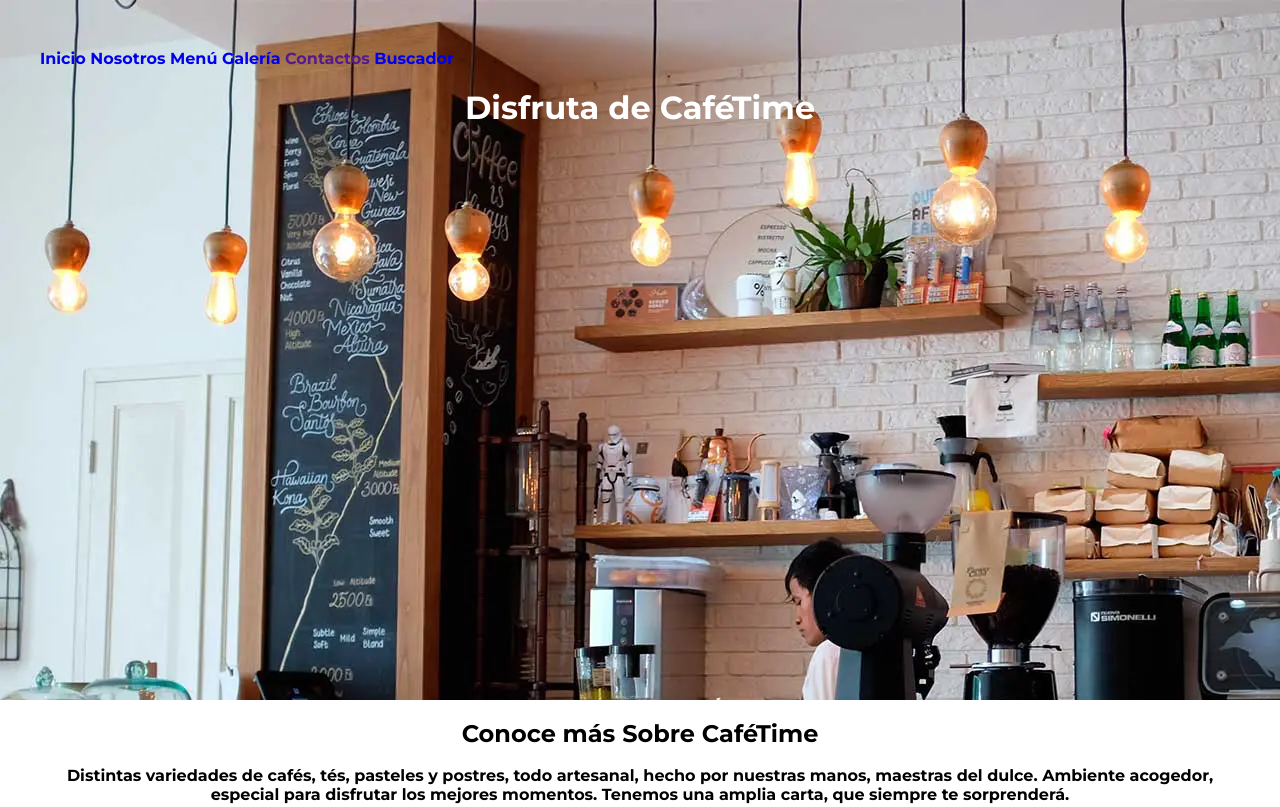
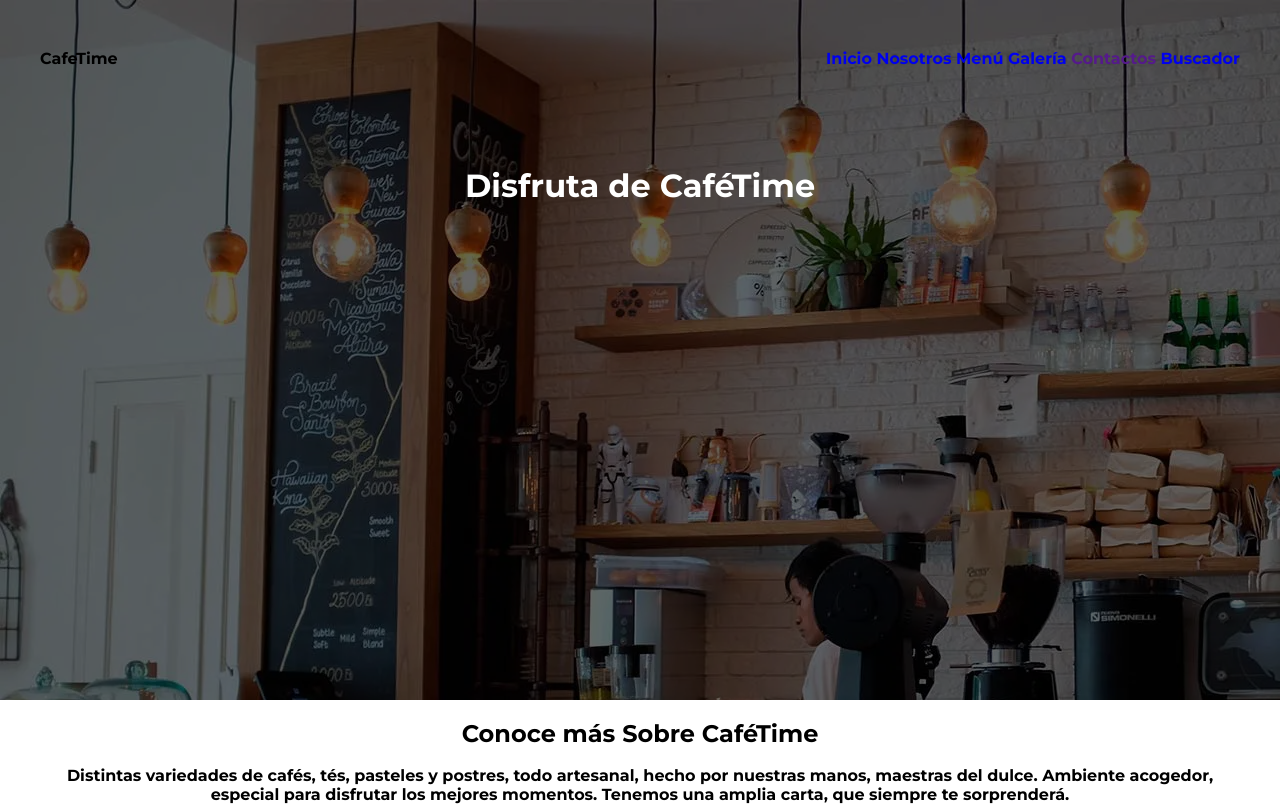
Before and after one commit to natartist/CafeTimeSassGulp, a website: page index.html in a window 1280 px wide. Shown: the top 807 px of the page. Drawn offline with Linux system fonts and the light colour scheme.

Commit message:
actualizacion

```diff
--- a/index.html
+++ b/index.html
@@ -17,7 +17,7 @@
   <div class="nav-barra">
       <!-- MENÚ DE NAVEGACIÓN Y LOGO-->
     <div class="logo">
-
+CafeTime
     </div>
 
     <nav class="nav-primary">
--- a/src/scss/header/_header.scss
+++ b/src/scss/header/_header.scss
@@ -2,13 +2,29 @@
 @use "base/mixins" as m;
 .header {
  padding: 5rem 0;
+ position: relative;
 @include m.tablet {
   min-height: 70rem;
 }
+&::before{
+  content: "";
+  background-color: v.$black;
+  position: absolute;
+  top: 0;
+  left: 0;
+  right: 0;
+  bottom: 0;
+  opacity: 0.6; //de 0 a 1
+}
  .container-header {
+   position: relative;
    h1 {
      text-align: center;
      color: v.$white;
+     margin-top: 5rem;
+     @include m.tablet {
+       margin-top: 10rem;
+     }
    }
  }
 }
--- a/src/scss/header/_index.scss
+++ b/src/scss/header/_index.scss
@@ -1,2 +1,3 @@
 @forward "header";
 @forward "navegacion";
+@forward "navbarra";
--- /dev/null
+++ b/src/scss/header/_navbarra.scss
@@ -0,0 +1,11 @@
+@use "base/mixins" as m;
+
+.nav-barra {
+  display:flex;
+  flex-direction: column; //vertical
+  @include m.tablet {
+    flex-direction: row;
+    justify-content: space-between;
+    align-items: center;
+  }
+}
```
Also changed, not shown: build/css/styles.css.
